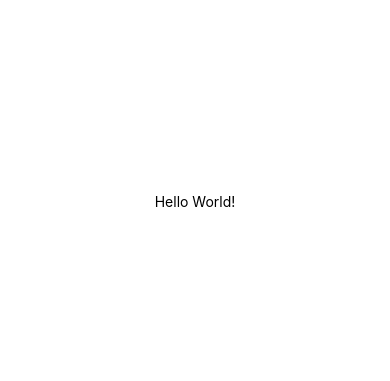
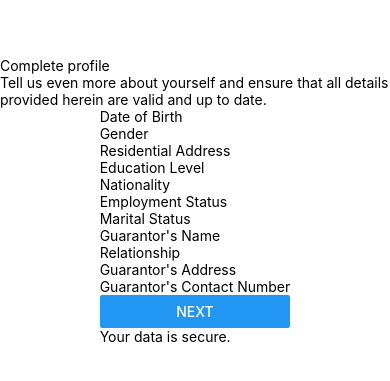
Before and after one commit to haywhyze/credpal-profile, a React Native app: screen / in a window 390 px wide. Shown: the part 221-602 px from the top of the page. Built offline with nearby package versions, Linux system fonts and the light colour scheme.

Commit message:
create base components

```diff
--- a/App.js
+++ b/App.js
@@ -1,10 +1,14 @@
 import React from 'react';
 import { StyleSheet, Text, View } from 'react-native';
+
+import Header  from './components/Header';
+import Main  from './components/Main';
 
 export default function App() {
   return (
     <View style={styles.container}>
-      <Text>Hello World!</Text>
+      <Header />
+      <Main />
     </View>
   );
 }
--- /dev/null
+++ b/components/Button.js
@@ -0,0 +1,12 @@
+import React from "react";
+import { View, Button } from "react-native";
+
+const ButtonComponent = () => {
+  return (
+    <View>
+      <Button title="Next" />
+    </View>
+  );
+};
+
+export default ButtonComponent;
--- /dev/null
+++ b/components/Form.js
@@ -0,0 +1,27 @@
+import React from "react";
+import { View, Text } from "react-native";
+
+import Input from './Input';
+import Button from './Button';
+
+const Form = () => {
+  return (
+    <View>
+      <Input label="Date of Birth" />
+      <Input label="Gender" />
+      <Input label="Residential Address" />
+      <Input label="Education Level" />
+      <Input label="Nationality" />
+      <Input label="Employment Status" />
+      <Input label="Marital Status" />
+      <Input label="Guarantor's Name" />
+      <Input label="Relationship" />
+      <Input label="Guarantor's Address" />
+      <Input label="Guarantor's Contact Number" />
+      <Button />
+      <Text>Your data is secure.</Text>
+    </View>
+  );
+};
+
+export default Form;
--- /dev/null
+++ b/components/Header.js
@@ -0,0 +1,18 @@
+import React from "react";
+import { View, Text } from "react-native";
+
+import TopBar from './TopBar';
+import NavBar from './NavBar';
+import Title from './Title';
+
+const Header = () => {
+  return (
+    <View>
+      <TopBar />
+      <NavBar />
+      <Title />
+    </View>
+  );
+};
+
+export default Header;
--- /dev/null
+++ b/components/Input.js
@@ -0,0 +1,12 @@
+import React from "react";
+import { View, Text } from "react-native";
+
+const Input = ({ label }) => {
+  return (
+    <View>
+      <Text>{label}</Text>
+    </View>
+  );
+};
+
+export default Input;
--- /dev/null
+++ b/components/Main.js
@@ -0,0 +1,14 @@
+import React from "react";
+import { View, Text } from "react-native";
+
+import Form from './Form';
+
+const Main = () => {
+  return (
+    <View>
+      <Form />
+    </View>
+  );
+};
+
+export default Main;
--- /dev/null
+++ b/components/NavBar.js
@@ -0,0 +1,12 @@
+import React from "react";
+import { View, Text } from "react-native";
+
+const NavBar = () => {
+  return (
+    <View>
+      <Text></Text>
+    </View>
+  );
+};
+
+export default NavBar;
--- /dev/null
+++ b/components/Title.js
@@ -0,0 +1,16 @@
+import React from "react";
+import { View, Text } from "react-native";
+
+const Title = () => {
+  return (
+    <View>
+      <Text>Complete profile</Text>
+      <Text>
+        Tell us even more about yourself and ensure that all details provided
+        herein are valid and up to date.
+      </Text>
+    </View>
+  );
+};
+
+export default Title;
--- /dev/null
+++ b/components/TopBar.js
@@ -0,0 +1,12 @@
+import React from "react";
+import { View, Text } from "react-native";
+
+const TopBar = () => {
+  return (
+    <View>
+      <Text></Text>
+    </View>
+  );
+};
+
+export default TopBar;
```
